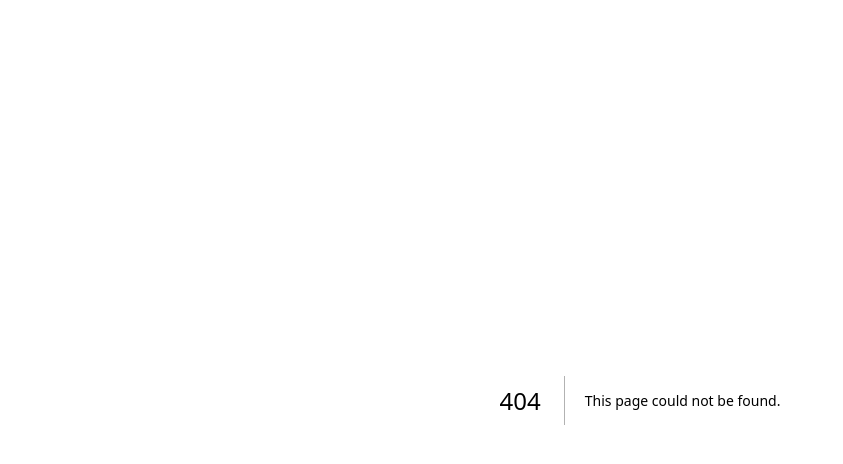
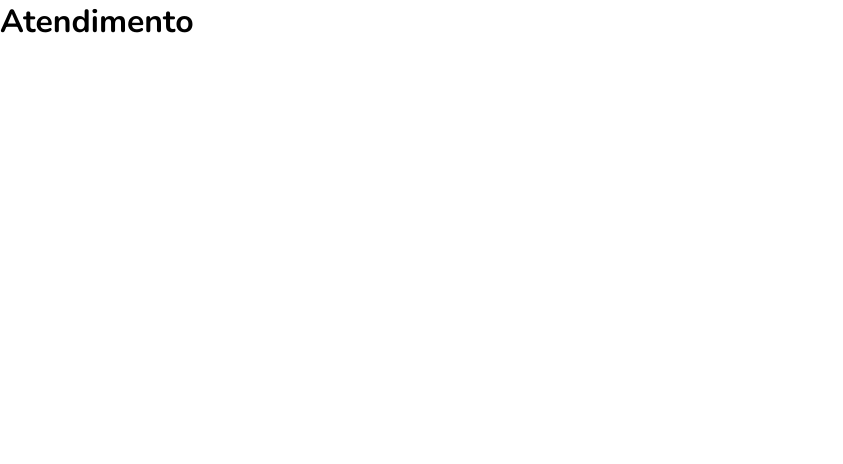
Before and after one commit to cvaldivia83/l_saude, a Next.js app: page /atendimento in a window 1280 px wide. Before the commit this address had no page. Shown: the top 464 px of the page, without its empty margins (0-843 px from the left). Built offline with nearby package versions, Linux system fonts and the light colour scheme.

Commit message:
feat: Adiciona 2 paginas ao projeto

```diff
--- /dev/null
+++ b/src/app/atendimento/page.tsx
@@ -0,0 +1,7 @@
+const Atendimento = () => {
+  return (
+    <h1>Atendimento</h1>
+  )
+}
+
+export default Atendimento;
```
Also changed, not shown: src/app/sobre/page.tsx (added, +7 -0 lines).
